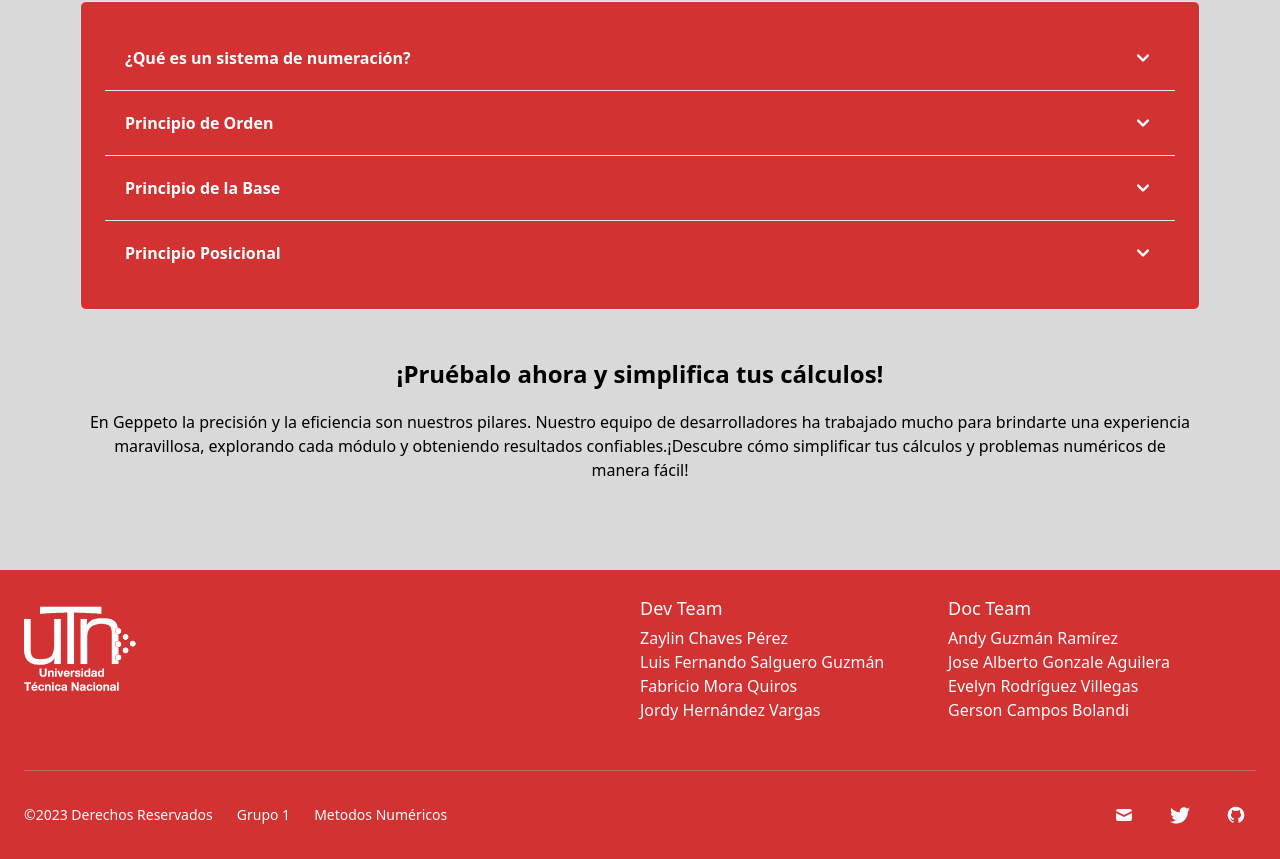
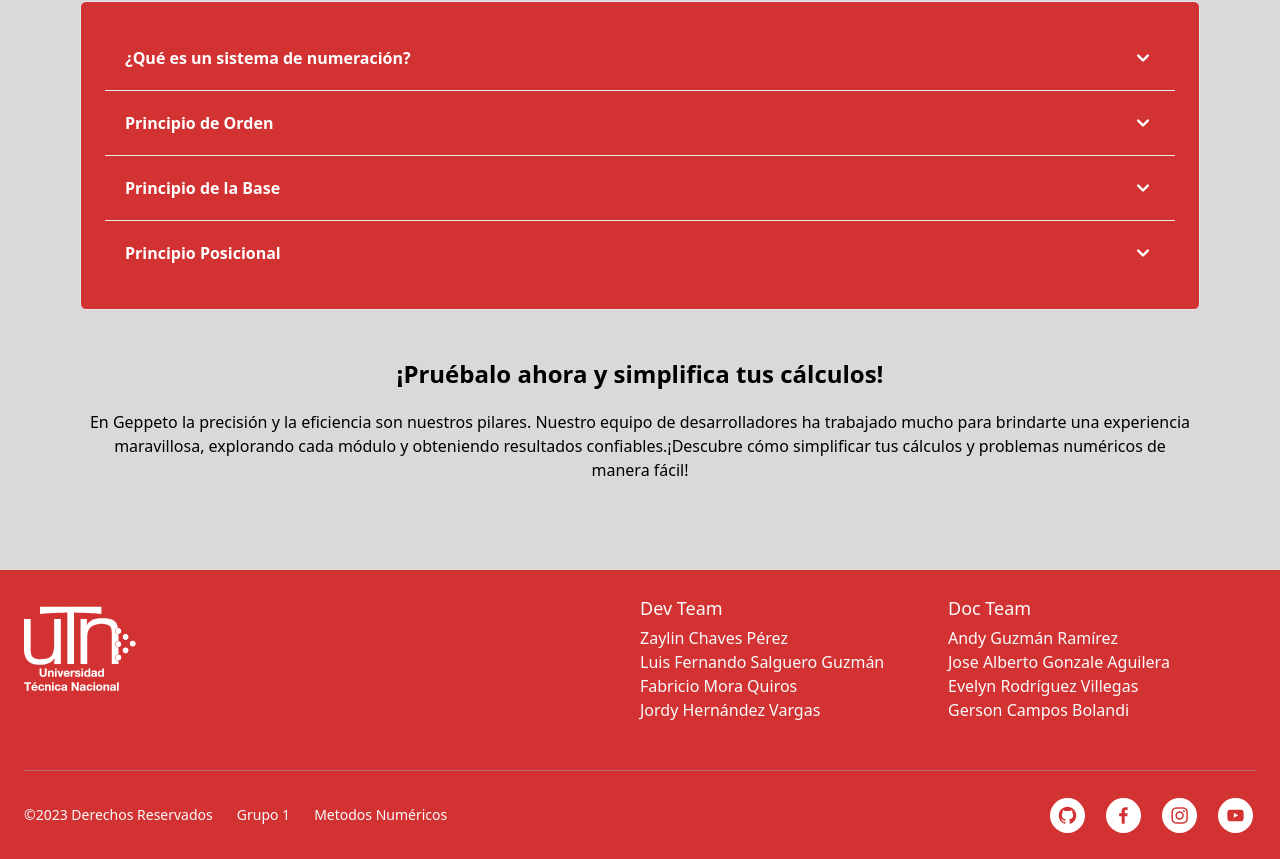
Before and after one commit to JordyV23/GEPPETO-FRONTEND, a React (Vite) app: page /gpto/home in a window 1280 px wide. Shown: the part 1431-2290 px from the top of the page. Built offline with nearby package versions, Linux system fonts and the light colour scheme; what react-mathquill would draw is missing.

Commit message:
Cambios realizados: -Mejoras en el footer -Implementacion de archivo para manejo de enlaces en el footer la landingPage

```diff
--- a/package.json
+++ b/package.json
@@ -35,6 +35,7 @@
     "react-pdf": "^7.3.3",
     "react-redux": "^8.1.0",
     "react-router-dom": "^6.13.0",
+    "react-social-icons": "^5.15.0",
     "react-toastify": "^9.1.3",
     "sweetalert2": "^11.7.12",
     "typewriter-effect": "^2.20.1"
--- /dev/null
+++ b/src/landing/components/FooterIcon.jsx
@@ -0,0 +1,19 @@
+import React from "react";
+import { SocialIcon } from "react-social-icons";
+
+export const FooterIcon = ({iconName,link,title}) => {
+  return (
+    <a
+      rel="noopener noreferrer"
+      href={link}
+      title={title}
+      className="flex items-center justify-center w-10 h-10 rounded-full dark:bg-purple-400 dark:text-gray-900"
+    >
+      <SocialIcon
+        network={iconName}
+        bgColor="#FFF"
+        style={{ height: 35, width: 35 }}
+      />
+    </a>
+  );
+};
--- a/src/landing/components/FooterLanding.jsx
+++ b/src/landing/components/FooterLanding.jsx
@@ -1,7 +1,7 @@
 import React from "react";
 
-import { Footer } from "flowbite-react";
-import { integrantes } from "../helpers";
+import { iconsInfo, integrantes } from "../helpers";
+import { FooterIcon } from "./FooterIcon";
 
 export const FooterLanding = () => {
   return (
@@ -77,52 +77,15 @@ export const FooterLanding = () => {
               </a>
             </div>
             <div className="flex justify-center pt-4 space-x-4 lg:pt-0 lg:col-end-13">
-              <a
-                rel="noopener noreferrer"
-                href="#"
-                title="Email"
-                className="flex items-center justify-center w-10 h-10 rounded-full dark:bg-purple-400 dark:text-gray-900"
-              >
-                <svg
-                  xmlns="http://www.w3.org/2000/svg"
-                  viewBox="0 0 20 20"
-                  fill="currentColor"
-                  className="w-5 h-5"
-                >
-                  <path d="M2.003 5.884L10 9.882l7.997-3.998A2 2 0 0016 4H4a2 2 0 00-1.997 1.884z"></path>
-                  <path d="M18 8.118l-8 4-8-4V14a2 2 0 002 2h12a2 2 0 002-2V8.118z"></path>
-                </svg>
-              </a>
-              <a
-                rel="noopener noreferrer"
-                href="#"
-                title="Twitter"
-                className="flex items-center justify-center w-10 h-10 rounded-full dark:bg-purple-400 dark:text-gray-900"
-              >
-                <svg
-                  xmlns="http://www.w3.org/2000/svg"
-                  viewBox="0 0 50 50"
-                  fill="currentColor"
-                  className="w-5 h-5"
-                >
-                  <path d="M 50.0625 10.4375 C 48.214844 11.257813 46.234375 11.808594 44.152344 12.058594 C 46.277344 10.785156 47.910156 8.769531 48.675781 6.371094 C 46.691406 7.546875 44.484375 8.402344 42.144531 8.863281 C 40.269531 6.863281 37.597656 5.617188 34.640625 5.617188 C 28.960938 5.617188 24.355469 10.21875 24.355469 15.898438 C 24.355469 16.703125 24.449219 17.488281 24.625 18.242188 C 16.078125 17.8125 8.503906 13.71875 3.429688 7.496094 C 2.542969 9.019531 2.039063 10.785156 2.039063 12.667969 C 2.039063 16.234375 3.851563 19.382813 6.613281 21.230469 C 4.925781 21.175781 3.339844 20.710938 1.953125 19.941406 C 1.953125 19.984375 1.953125 20.027344 1.953125 20.070313 C 1.953125 25.054688 5.5 29.207031 10.199219 30.15625 C 9.339844 30.390625 8.429688 30.515625 7.492188 30.515625 C 6.828125 30.515625 6.183594 30.453125 5.554688 30.328125 C 6.867188 34.410156 10.664063 37.390625 15.160156 37.472656 C 11.644531 40.230469 7.210938 41.871094 2.390625 41.871094 C 1.558594 41.871094 0.742188 41.824219 -0.0585938 41.726563 C 4.488281 44.648438 9.894531 46.347656 15.703125 46.347656 C 34.617188 46.347656 44.960938 30.679688 44.960938 17.09375 C 44.960938 16.648438 44.949219 16.199219 44.933594 15.761719 C 46.941406 14.3125 48.683594 12.5 50.0625 10.4375 Z"></path>
-                </svg>
-              </a>
-              <a
-                rel="noopener noreferrer"
-                href="#"
-                title="GitHub"
-                className="flex items-center justify-center w-10 h-10 rounded-full dark:bg-purple-400 dark:text-gray-900"
-              >
-                <svg
-                  xmlns="http://www.w3.org/2000/svg"
-                  fill="currentColor"
-                  viewBox="0 0 24 24"
-                  className="w-5 h-5"
-                >
-                  <path d="M10.9,2.1c-4.6,0.5-8.3,4.2-8.8,8.7c-0.5,4.7,2.2,8.9,6.3,10.5C8.7,21.4,9,21.2,9,20.8v-1.6c0,0-0.4,0.1-0.9,0.1 c-1.4,0-2-1.2-2.1-1.9c-0.1-0.4-0.3-0.7-0.6-1C5.1,16.3,5,16.3,5,16.2C5,16,5.3,16,5.4,16c0.6,0,1.1,0.7,1.3,1c0.5,0.8,1.1,1,1.4,1 c0.4,0,0.7-0.1,0.9-0.2c0.1-0.7,0.4-1.4,1-1.8c-2.3-0.5-4-1.8-4-4c0-1.1,0.5-2.2,1.2-3C7.1,8.8,7,8.3,7,7.6C7,7.2,7,6.6,7.3,6 c0,0,1.4,0,2.8,1.3C10.6,7.1,11.3,7,12,7s1.4,0.1,2,0.3C15.3,6,16.8,6,16.8,6C17,6.6,17,7.2,17,7.6c0,0.8-0.1,1.2-0.2,1.4 c0.7,0.8,1.2,1.8,1.2,3c0,2.2-1.7,3.5-4,4c0.6,0.5,1,1.4,1,2.3v2.6c0,0.3,0.3,0.6,0.7,0.5c3.7-1.5,6.3-5.1,6.3-9.3 C22,6.1,16.9,1.4,10.9,2.1z"></path>
-                </svg>
-              </a>
+              {/* Itera sobre archivo con informacion de iconos */}
+              {iconsInfo.map(({ iconName, link, title }) => (
+                <FooterIcon
+                  key={iconName}
+                  iconName={iconName}
+                  link={link}
+                  title={title}
+                />
+              ))}
             </div>
           </div>
         </div>
--- /dev/null
+++ b/src/landing/helpers/IconsFooter.js
@@ -0,0 +1,6 @@
+export const iconsInfo = [
+  { iconName: "github", link: "", title: "GitHub" },
+  { iconName: "facebook", link: "https://www.facebook.com/profile.php?id=100057412451767", title: "Facebook" },
+  { iconName: "instagram", link: "https://www.instagram.com/utncostarica/", title: "Instagram" },
+  { iconName: "youtube", link: "https://www.youtube.com/@UTNCostaRica", title: "Youtube" },
+];
--- a/src/landing/helpers/index.js
+++ b/src/landing/helpers/index.js
@@ -1,3 +1,4 @@
 export * from "./Conceptos.js";
 export * from "./FuncionesP.js";
 export * from "./Integrantes.js"
+export * from "./IconsFooter.js"
```
Also changed, not shown: 1 other file (tests, documents, lock files or other folders).
